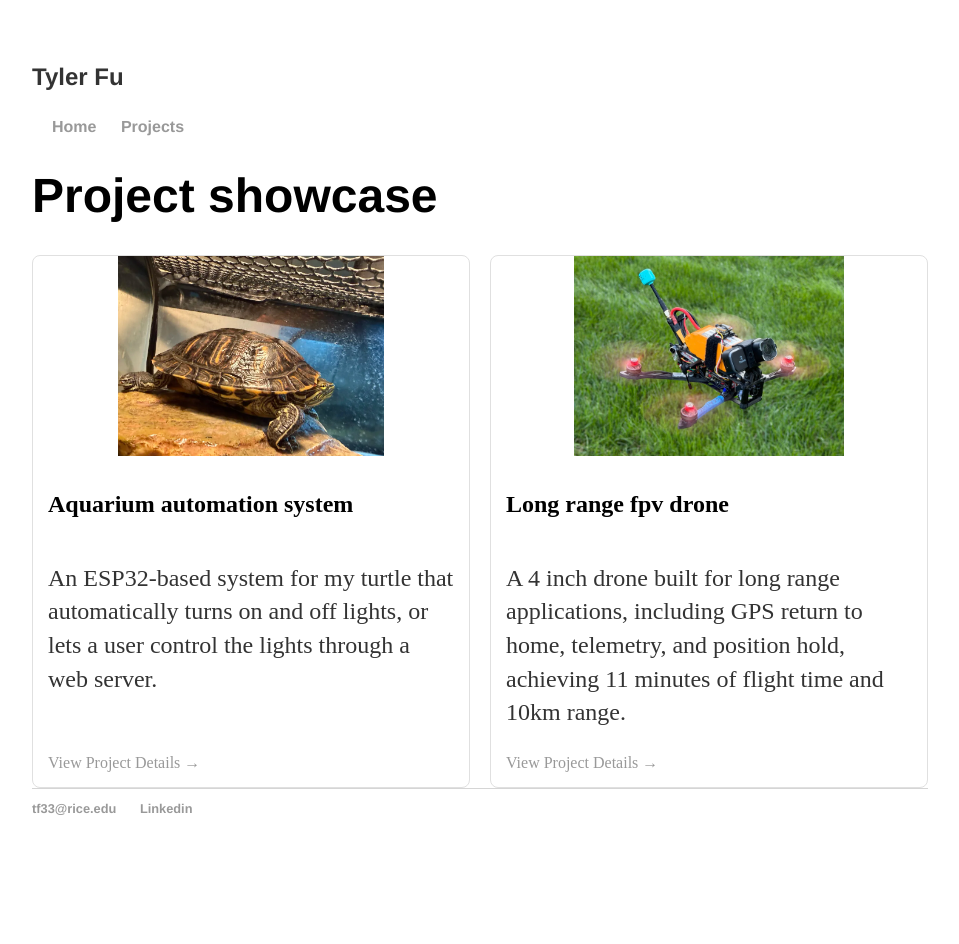
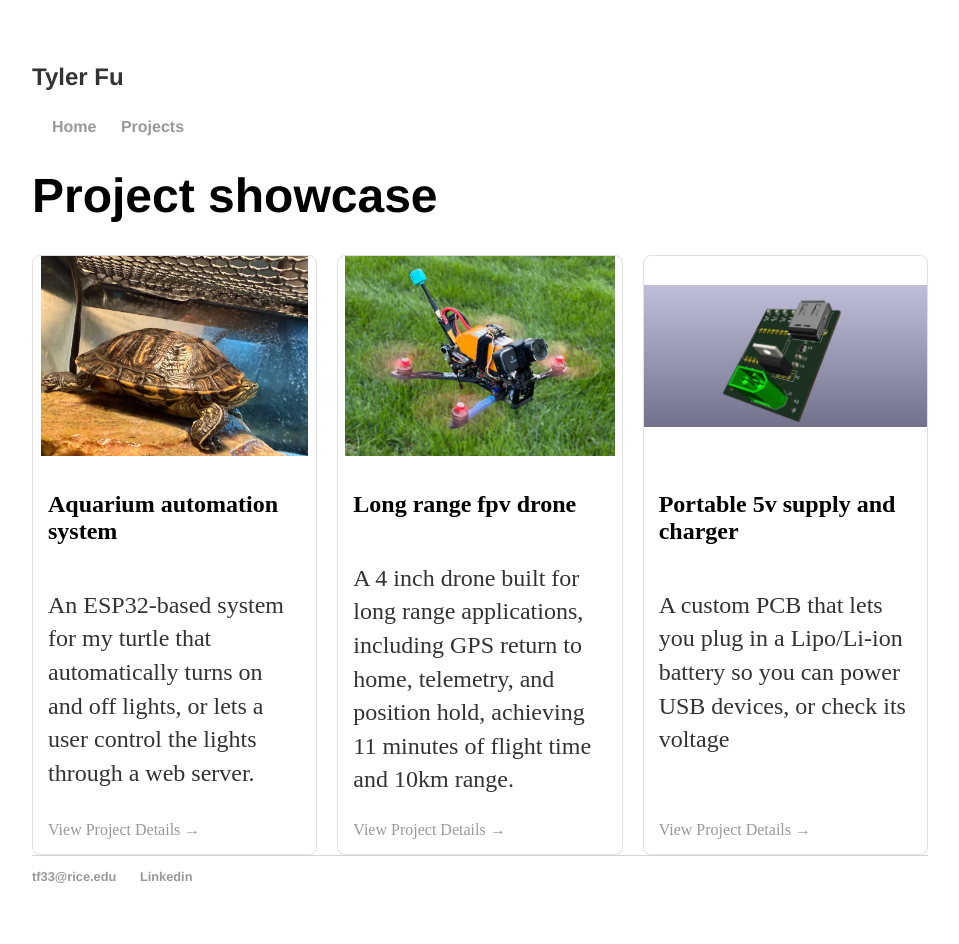
Before and after one commit to tfu1897/tfu1897.github.io, a Jekyll site: the page built from projects.html, in a window 1280 px wide. Shown: the whole page, without its empty margins (160-1119 px from the left). Built offline with Jekyll 4.4.1, drawn with Linux system fonts in a browser that asks for light colours; before the commit the page ends 900 px from its top, so only the background shows below that.

Commit message:
Update projects.html

```diff
--- a/projects.html
+++ b/projects.html
@@ -30,4 +30,13 @@
     </div>
   </article>
 
+ <!-- Project Card 3 -->
+  <article class="project-card">
+    <img src="{{ 'images/board.jpg' | relative_url }}" alt="Project 2 Thumbnail" class="project-image">
+    <div class="project-content">
+      <h2>Portable 5v supply and charger</h2>
+      <p>A custom PCB that lets you plug in a Lipo/Li-ion battery so you can power USB devices, or check its voltage </p>
+      <a href="{{ '/Projects/charger/' | relative_url }}" class="project-link">View Project Details →</a>
+    </div>
+  </article>
 </div>
```
